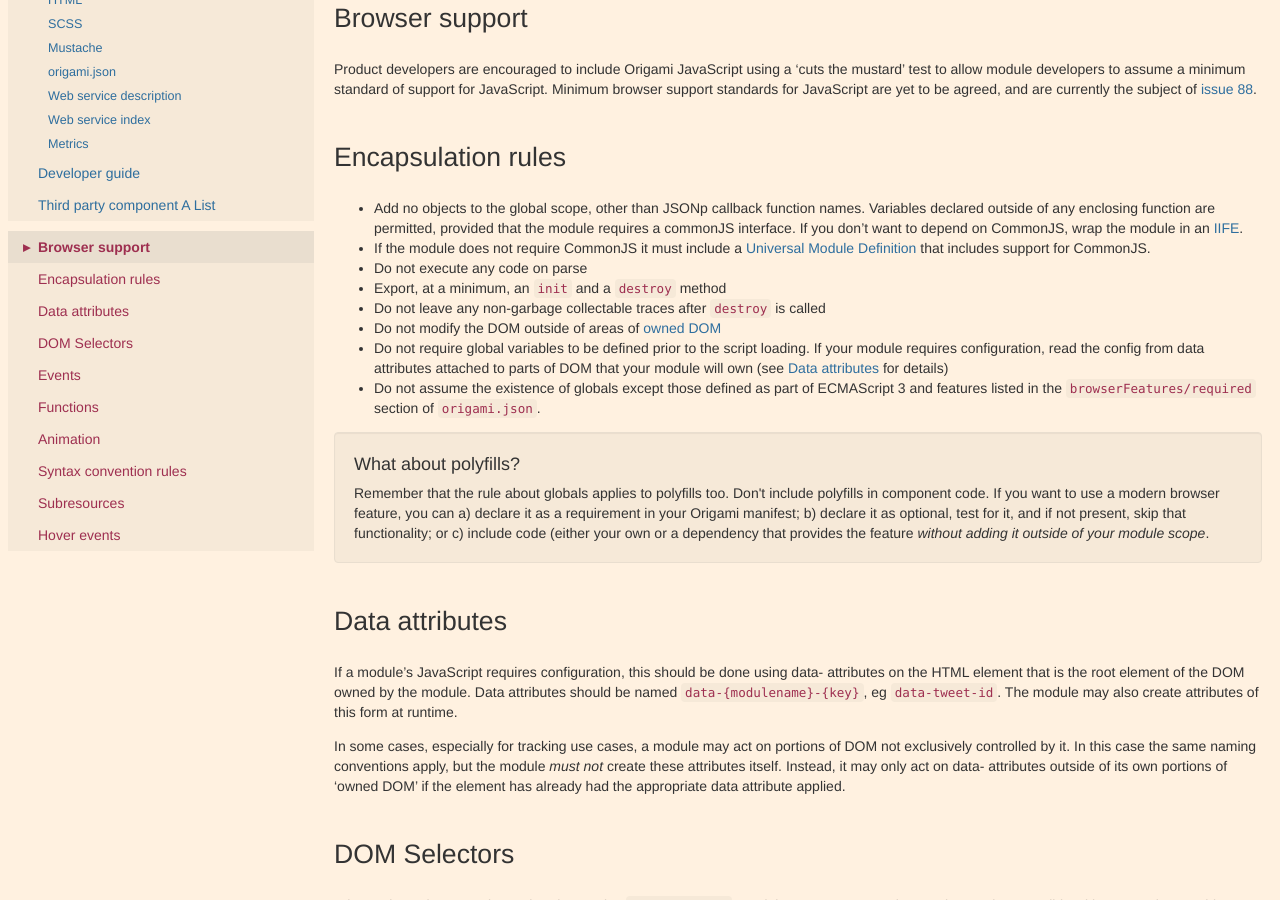
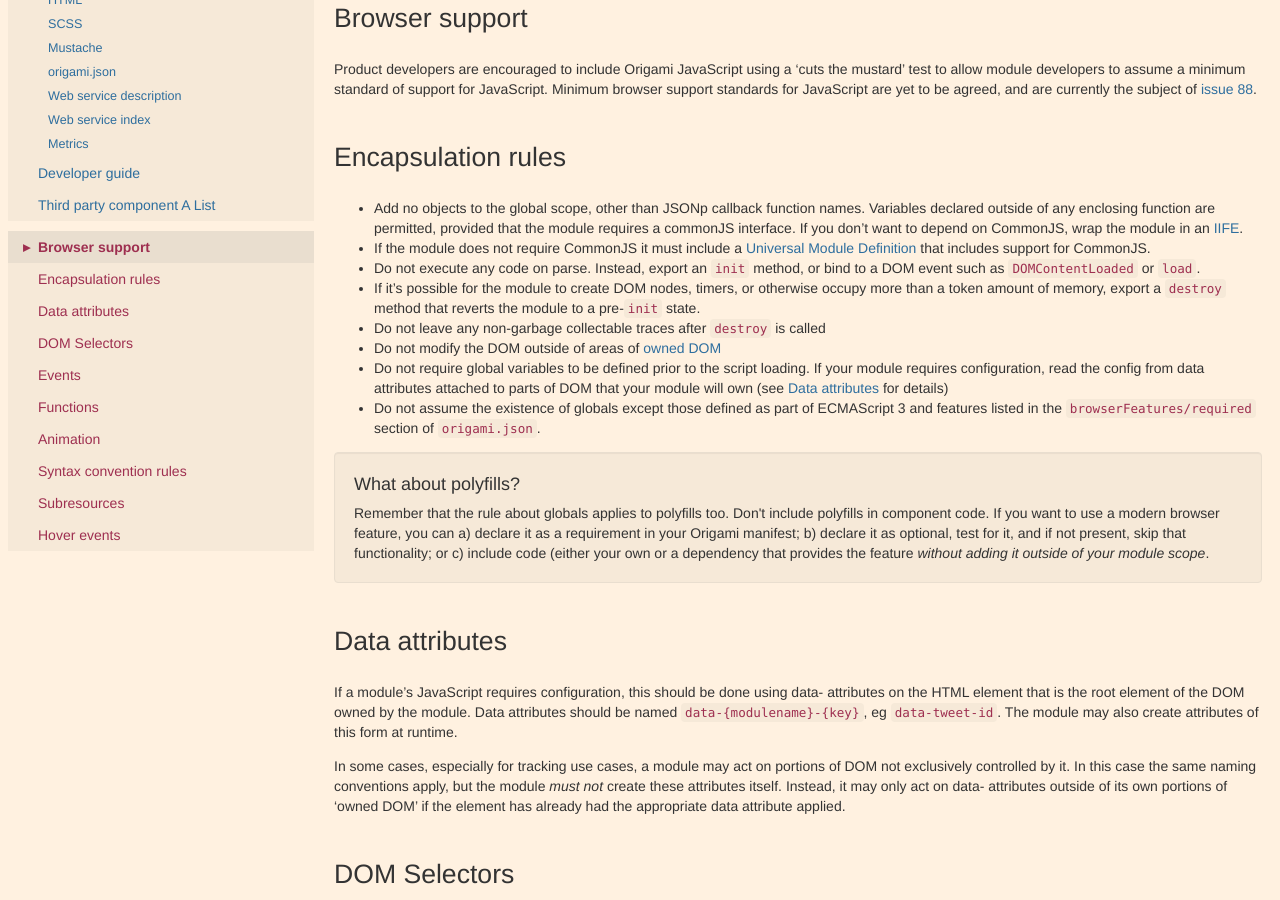
Before and after one commit to Financial-Times/ft-origami, a Jekyll site: the page built from docs/syntax/js.md, in a window 1280 px wide and 900 px high, scrolled down 300 px. Built offline with Jekyll 4.4.1, drawn with Linux system fonts in a browser that asks for light colours.

Commit message:
Detail on init/destroy

```diff
--- a/docs/syntax/js.md
+++ b/docs/syntax/js.md
@@ -17,8 +17,8 @@ Product developers are encouraged to include Origami JavaScript using a 'cuts th
 
 * Add no objects to the global scope, other than JSONp callback function names.  Variables declared outside of any enclosing function are permitted, provided that the module requires a commonJS interface.  If you don't want to depend on CommonJS, wrap the module in an [IIFE](http://en.wikipedia.org/wiki/Immediately-invoked_function_expression).
 * If the module does not require CommonJS it must include a [Universal Module Definition](https://github.com/umdjs/umd/blob/master/returnExports.js) that includes support for CommonJS.
-* Do not execute any code on parse
-* Export, at a minimum, an `init` and a `destroy` method
+* Do not execute any code on parse.  Instead, export an `init` method, or bind to a DOM event such as `DOMContentLoaded` or `load`.
+* If it's possible for the module to create DOM nodes, timers, or otherwise occupy more than a token amount of memory, export a `destroy` method that reverts the module to a pre-`init` state.
 * Do not leave any non-garbage collectable traces after `destroy` is called
 * Do not modify the DOM outside of areas of [owned DOM]({{site.baseurl}}/docs/syntax/html/#owned_dom)
 * Do not require global variables to be defined prior to the script loading.  If your module requires configuration, read the config from data attributes attached to parts of DOM that your module will own (see [Data attributes](#data_attributes) for details)
```
